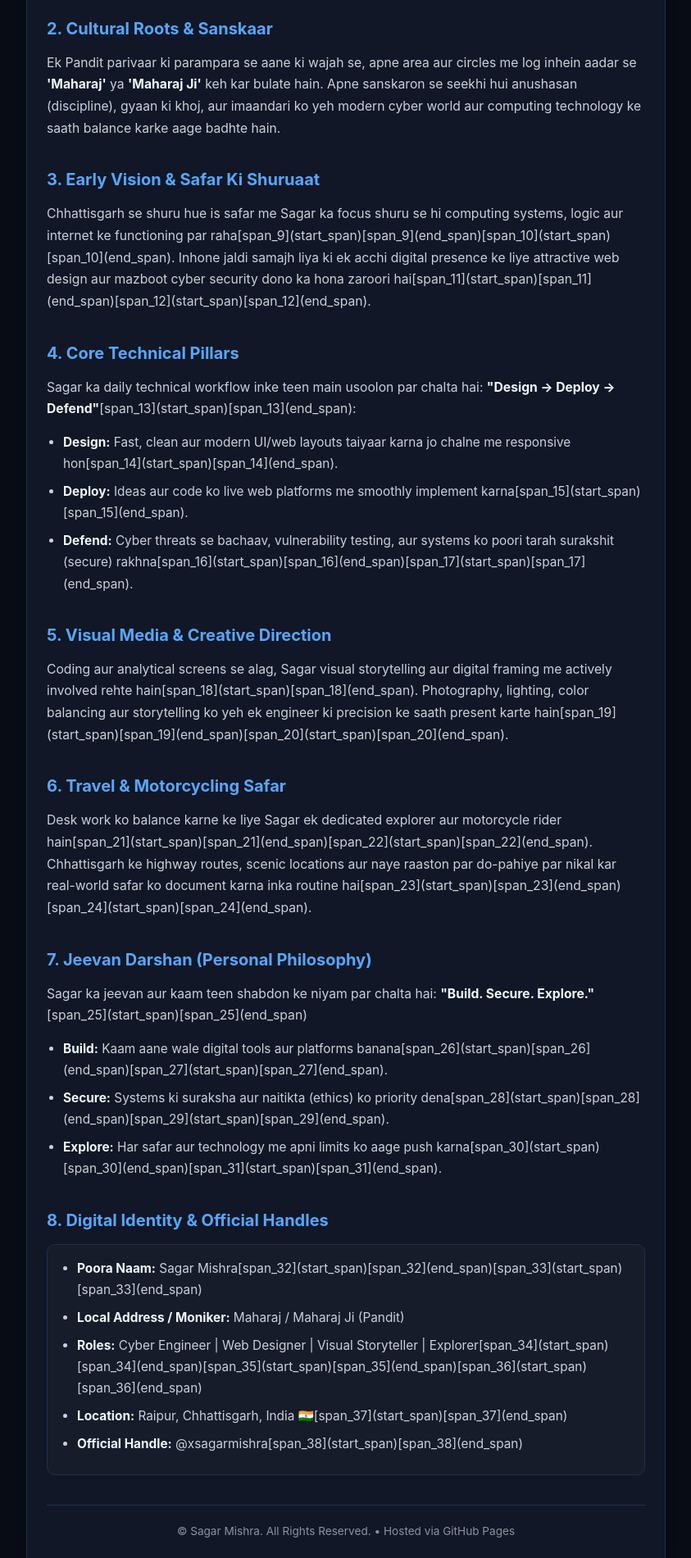
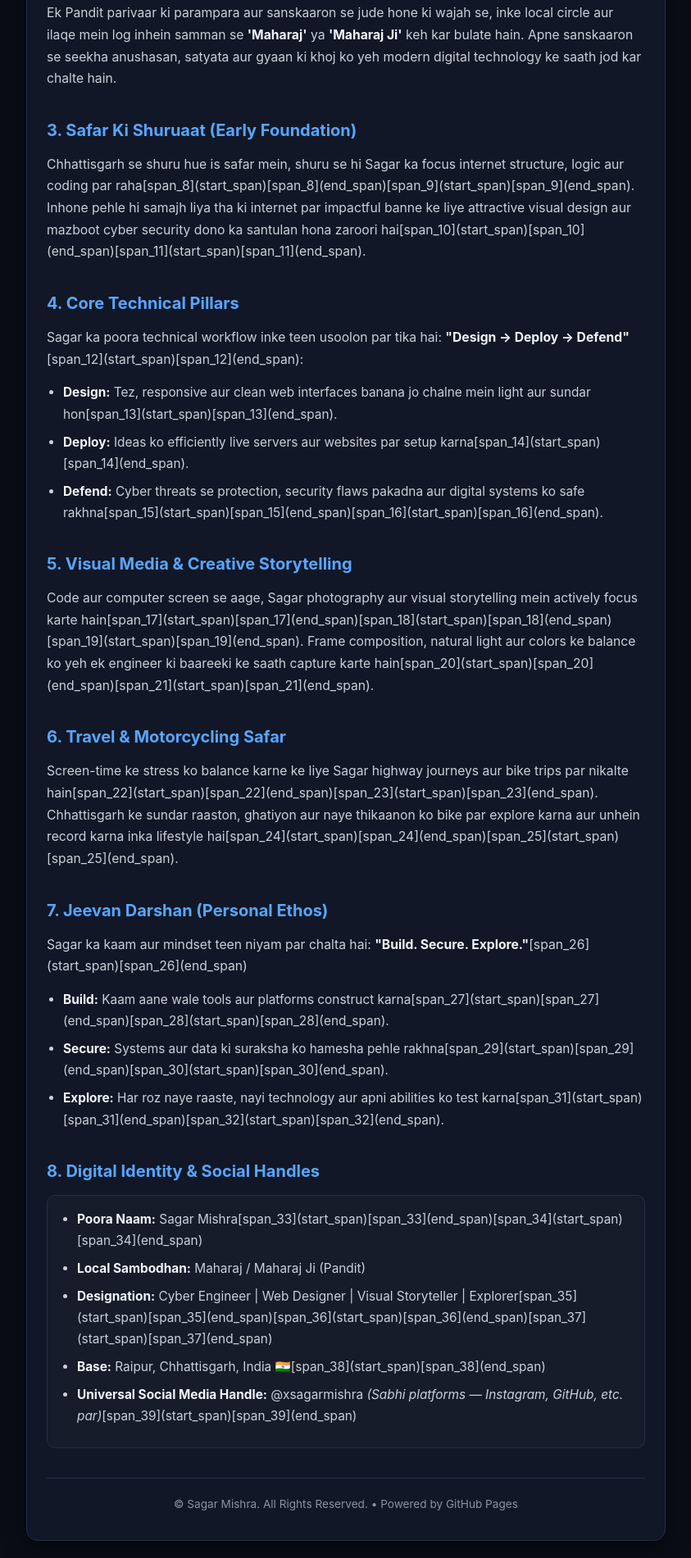
Before and after one commit to xsagarmishra/xsagarmishra, a plain HTML site: page index.html in a window 1280 px wide. Shown: the part 575-2476 px from the top of the page at 82% size, without its empty margins (218-1061 px from the left). Drawn offline with Linux system fonts and the light colour scheme.

Commit message:
Refactor index.html for language and content updates
Updated the language attribute, meta description, and various headings for clarity and consistency. Adjusted margin and removed unnecessary elements.

```diff
--- a/index.html
+++ b/index.html
@@ -1,10 +1,10 @@
 <!DOCTYPE html>
-<html lang="en">
+<html lang="hi-Latn">
 <head>
   <meta charset="UTF-8">
   <meta name="viewport" content="width=device-width, initial-scale=1.0">
   <title>Sagar Mishra | Official Portfolio & Biography</title>
-  <meta name="description" content="Official Portfolio & Biography of Sagar Mishra (Maharaj Ji) | Cyber Engineer, Web Designer & Visual Storyteller based in Raipur, Chhattisgarh.">
+  <meta name="description" content="Official Portfolio & Biography of Sagar Mishra | Cyber Engineer, Web Designer & Visual Storyteller.">
   <style>
     :root {
       --bg: #090d16;
@@ -14,7 +14,6 @@
       --muted: #8b949e;
       --heading: #f0f6fc;
       --accent: #58a6ff;
-      --tag: #e3b341;
     }
     * {
       box-sizing: border-box;
@@ -51,16 +50,9 @@
     }
     h1 {
       color: var(--heading);
-      margin: 0 0 6px 0;
+      margin: 0 0 8px 0;
       font-size: 2.2rem;
       font-weight: 700;
-      letter-spacing: -0.5px;
-    }
-    .aka-text {
-      color: var(--tag);
-      font-size: 0.95rem;
-      font-weight: 500;
-      margin-bottom: 10px;
     }
     .tagline {
       font-size: 1rem;
@@ -87,9 +79,6 @@
       margin-top: 32px;
       margin-bottom: 12px;
       font-size: 1.25rem;
-      display: flex;
-      align-items: center;
-      gap: 8px;
     }
     p {
       margin: 0 0 14px 0;
@@ -130,59 +119,60 @@
   <div class="container">
     <span class="header-badge">Official Biography</span>
     <h1>Sagar Mishra</h1>
-    <div class="aka-text">Area Moniker: Maharaj / Maharaj Ji (Pandit)</div>
     <div class="tagline">Cyber Engineer • Web Designer • Visual Storyteller • Explorer</div>
 
     <div class="meta-bar">
       <span>📍 Base: Raipur, Chhattisgarh, India 🇮🇳</span>
       <span>•</span>
-      <span>🔗 Instagram: <a href="https://instagram.com/xsagarmishra" target="_blank">@xsagarmishra</a></span>
+      <span>🌐 Universal Handle: <strong>@xsagarmishra</strong></span>
+      <span>•</span>
+      <span><a href="https://instagram.com/xsagarmishra" target="_blank">Instagram</a> | <a href="https://github.com/xsagarmishra" target="_blank">GitHub</a></span>
     </div>
 
-    <h2>1. Summary (Parichay)</h2>
-    <p>Sagar Mishra Raipur, Chhattisgarh ke ek tech professional, Cyber Engineer, Web Designer aur visual storyteller hain[span_3](start_span)[span_3](end_span)[span_4](start_span)[span_4](end_span)[span_5](start_span)[span_5](end_span). Yeh digital technology aur creative media ke perfect blend par kaam karte hain[span_6](start_span)[span_6](end_span)[span_7](start_span)[span_7](end_span). Modern digital systems ko design karna aur unhe secure rakhna inka mukhya kaam hai, saath hi apni roots aur discipline ke saath jude rehte hain[span_8](start_span)[span_8](end_span).</p>
+    <h2>1. Parichay (Executive Summary)</h2>
+    <p>Sagar Mishra Raipur, Chhattisgarh ke ek Cyber Engineer, Web Designer aur visual storyteller hain[span_1](start_span)[span_1](end_span)[span_2](start_span)[span_2](end_span)[span_3](start_span)[span_3](end_span). Yeh digital architecture aur creative media ke jod par kaam karte hain[span_4](start_span)[span_4](end_span)[span_5](start_span)[span_5](end_span). Modern computing systems ko design karna aur unhe cyber attacks se surakshit rakhna inka main passion hai[span_6](start_span)[span_6](end_span)[span_7](start_span)[span_7](end_span).</p>
 
     <h2>2. Cultural Roots & Sanskaar</h2>
-    <p>Ek Pandit parivaar ki parampara se aane ki wajah se, apne area aur circles me log inhein aadar se <strong>'Maharaj'</strong> ya <strong>'Maharaj Ji'</strong> keh kar bulate hain. Apne sanskaron se seekhi hui anushasan (discipline), gyaan ki khoj, aur imaandari ko yeh modern cyber world aur computing technology ke saath balance karke aage badhte hain.</p>
+    <p>Ek Pandit parivaar ki parampara aur sanskaaron se jude hone ki wajah se, inke local circle aur ilaqe mein log inhein samman se <strong>'Maharaj'</strong> ya <strong>'Maharaj Ji'</strong> keh kar bulate hain. Apne sanskaaron se seekha anushasan, satyata aur gyaan ki khoj ko yeh modern digital technology ke saath jod kar chalte hain.</p>
 
-    <h2>3. Early Vision & Safar Ki Shuruaat</h2>
-    <p>Chhattisgarh se shuru hue is safar me Sagar ka focus shuru se hi computing systems, logic aur internet ke functioning par raha[span_9](start_span)[span_9](end_span)[span_10](start_span)[span_10](end_span). Inhone jaldi samajh liya ki ek acchi digital presence ke liye attractive web design aur mazboot cyber security dono ka hona zaroori hai[span_11](start_span)[span_11](end_span)[span_12](start_span)[span_12](end_span).</p>
+    <h2>3. Safar Ki Shuruaat (Early Foundation)</h2>
+    <p>Chhattisgarh se shuru hue is safar mein, shuru se hi Sagar ka focus internet structure, logic aur coding par raha[span_8](start_span)[span_8](end_span)[span_9](start_span)[span_9](end_span). Inhone pehle hi samajh liya tha ki internet par impactful banne ke liye attractive visual design aur mazboot cyber security dono ka santulan hona zaroori hai[span_10](start_span)[span_10](end_span)[span_11](start_span)[span_11](end_span).</p>
 
     <h2>4. Core Technical Pillars</h2>
-    <p>Sagar ka daily technical workflow inke teen main usoolon par chalta hai: <strong>"Design → Deploy → Defend"</strong>[span_13](start_span)[span_13](end_span):</p>
+    <p>Sagar ka poora technical workflow inke teen usoolon par tika hai: <strong>"Design → Deploy → Defend"</strong>[span_12](start_span)[span_12](end_span):</p>
     <ul>
-      <li><strong>Design:</strong> Fast, clean aur modern UI/web layouts taiyaar karna jo chalne me responsive hon[span_14](start_span)[span_14](end_span).</li>
-      <li><strong>Deploy:</strong> Ideas aur code ko live web platforms me smoothly implement karna[span_15](start_span)[span_15](end_span).</li>
-      <li><strong>Defend:</strong> Cyber threats se bachaav, vulnerability testing, aur systems ko poori tarah surakshit (secure) rakhna[span_16](start_span)[span_16](end_span)[span_17](start_span)[span_17](end_span).</li>
+      <li><strong>Design:</strong> Tez, responsive aur clean web interfaces banana jo chalne mein light aur sundar hon[span_13](start_span)[span_13](end_span).</li>
+      <li><strong>Deploy:</strong> Ideas ko efficiently live servers aur websites par setup karna[span_14](start_span)[span_14](end_span).</li>
+      <li><strong>Defend:</strong> Cyber threats se protection, security flaws pakadna aur digital systems ko safe rakhna[span_15](start_span)[span_15](end_span)[span_16](start_span)[span_16](end_span).</li>
     </ul>
 
-    <h2>5. Visual Media & Creative Direction</h2>
-    <p>Coding aur analytical screens se alag, Sagar visual storytelling aur digital framing me actively involved rehte hain[span_18](start_span)[span_18](end_span). Photography, lighting, color balancing aur storytelling ko yeh ek engineer ki precision ke saath present karte hain[span_19](start_span)[span_19](end_span)[span_20](start_span)[span_20](end_span).</p>
+    <h2>5. Visual Media & Creative Storytelling</h2>
+    <p>Code aur computer screen se aage, Sagar photography aur visual storytelling mein actively focus karte hain[span_17](start_span)[span_17](end_span)[span_18](start_span)[span_18](end_span)[span_19](start_span)[span_19](end_span). Frame composition, natural light aur colors ke balance ko yeh ek engineer ki baareeki ke saath capture karte hain[span_20](start_span)[span_20](end_span)[span_21](start_span)[span_21](end_span).</p>
 
     <h2>6. Travel & Motorcycling Safar</h2>
-    <p>Desk work ko balance karne ke liye Sagar ek dedicated explorer aur motorcycle rider hain[span_21](start_span)[span_21](end_span)[span_22](start_span)[span_22](end_span). Chhattisgarh ke highway routes, scenic locations aur naye raaston par do-pahiye par nikal kar real-world safar ko document karna inka routine hai[span_23](start_span)[span_23](end_span)[span_24](start_span)[span_24](end_span).</p>
+    <p>Screen-time ke stress ko balance karne ke liye Sagar highway journeys aur bike trips par nikalte hain[span_22](start_span)[span_22](end_span)[span_23](start_span)[span_23](end_span). Chhattisgarh ke sundar raaston, ghatiyon aur naye thikaanon ko bike par explore karna aur unhein record karna inka lifestyle hai[span_24](start_span)[span_24](end_span)[span_25](start_span)[span_25](end_span).</p>
 
-    <h2>7. Jeevan Darshan (Personal Philosophy)</h2>
-    <p>Sagar ka jeevan aur kaam teen shabdon ke niyam par chalta hai: <strong>"Build. Secure. Explore."</strong>[span_25](start_span)[span_25](end_span)</p>
+    <h2>7. Jeevan Darshan (Personal Ethos)</h2>
+    <p>Sagar ka kaam aur mindset teen niyam par chalta hai: <strong>"Build. Secure. Explore."</strong>[span_26](start_span)[span_26](end_span)</p>
     <ul>
-      <li><strong>Build:</strong> Kaam aane wale digital tools aur platforms banana[span_26](start_span)[span_26](end_span)[span_27](start_span)[span_27](end_span).</li>
-      <li><strong>Secure:</strong> Systems ki suraksha aur naitikta (ethics) ko priority dena[span_28](start_span)[span_28](end_span)[span_29](start_span)[span_29](end_span).</li>
-      <li><strong>Explore:</strong> Har safar aur technology me apni limits ko aage push karna[span_30](start_span)[span_30](end_span)[span_31](start_span)[span_31](end_span).</li>
+      <li><strong>Build:</strong> Kaam aane wale tools aur platforms construct karna[span_27](start_span)[span_27](end_span)[span_28](start_span)[span_28](end_span).</li>
+      <li><strong>Secure:</strong> Systems aur data ki suraksha ko hamesha pehle rakhna[span_29](start_span)[span_29](end_span)[span_30](start_span)[span_30](end_span).</li>
+      <li><strong>Explore:</strong> Har roz naye raaste, nayi technology aur apni abilities ko test karna[span_31](start_span)[span_31](end_span)[span_32](start_span)[span_32](end_span).</li>
     </ul>
 
-    <h2>8. Digital Identity & Official Handles</h2>
+    <h2>8. Digital Identity & Social Handles</h2>
     <div class="identity-box">
       <ul>
-        <li><strong>Poora Naam:</strong> Sagar Mishra[span_32](start_span)[span_32](end_span)[span_33](start_span)[span_33](end_span)</li>
-        <li><strong>Local Address / Moniker:</strong> Maharaj / Maharaj Ji (Pandit)</li>
-        <li><strong>Roles:</strong> Cyber Engineer | Web Designer | Visual Storyteller | Explorer[span_34](start_span)[span_34](end_span)[span_35](start_span)[span_35](end_span)[span_36](start_span)[span_36](end_span)</li>
-        <li><strong>Location:</strong> Raipur, Chhattisgarh, India 🇮🇳[span_37](start_span)[span_37](end_span)</li>
-        <li><strong>Official Handle:</strong> @xsagarmishra[span_38](start_span)[span_38](end_span)</li>
+        <li><strong>Poora Naam:</strong> Sagar Mishra[span_33](start_span)[span_33](end_span)[span_34](start_span)[span_34](end_span)</li>
+        <li><strong>Local Sambodhan:</strong> Maharaj / Maharaj Ji (Pandit)</li>
+        <li><strong>Designation:</strong> Cyber Engineer | Web Designer | Visual Storyteller | Explorer[span_35](start_span)[span_35](end_span)[span_36](start_span)[span_36](end_span)[span_37](start_span)[span_37](end_span)</li>
+        <li><strong>Base:</strong> Raipur, Chhattisgarh, India 🇮🇳[span_38](start_span)[span_38](end_span)</li>
+        <li><strong>Universal Social Media Handle:</strong> @xsagarmishra <em>(Sabhi platforms — Instagram, GitHub, etc. par)</em>[span_39](start_span)[span_39](end_span)</li>
       </ul>
     </div>
 
     <footer>
-      © Sagar Mishra. All Rights Reserved. • Hosted via GitHub Pages
+      © Sagar Mishra. All Rights Reserved. • Powered by GitHub Pages
     </footer>
   </div>
 </body>
```
